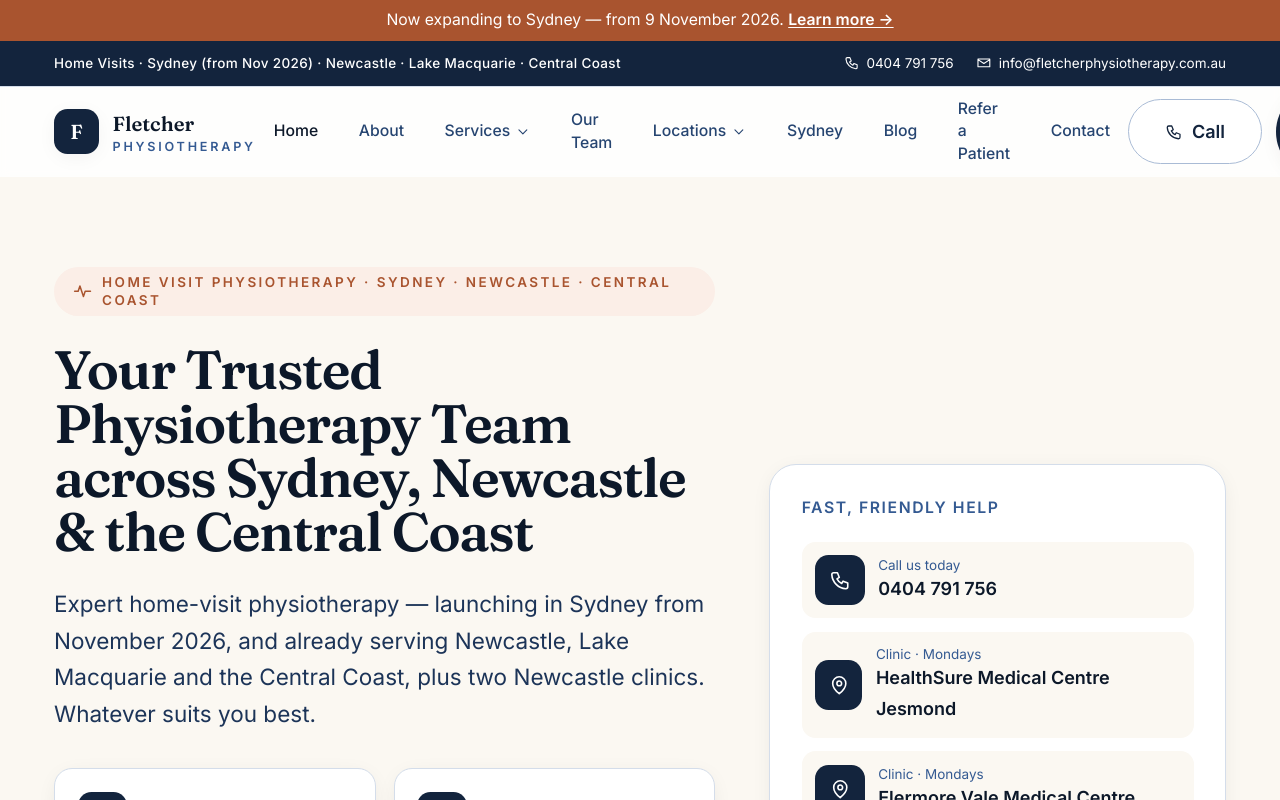
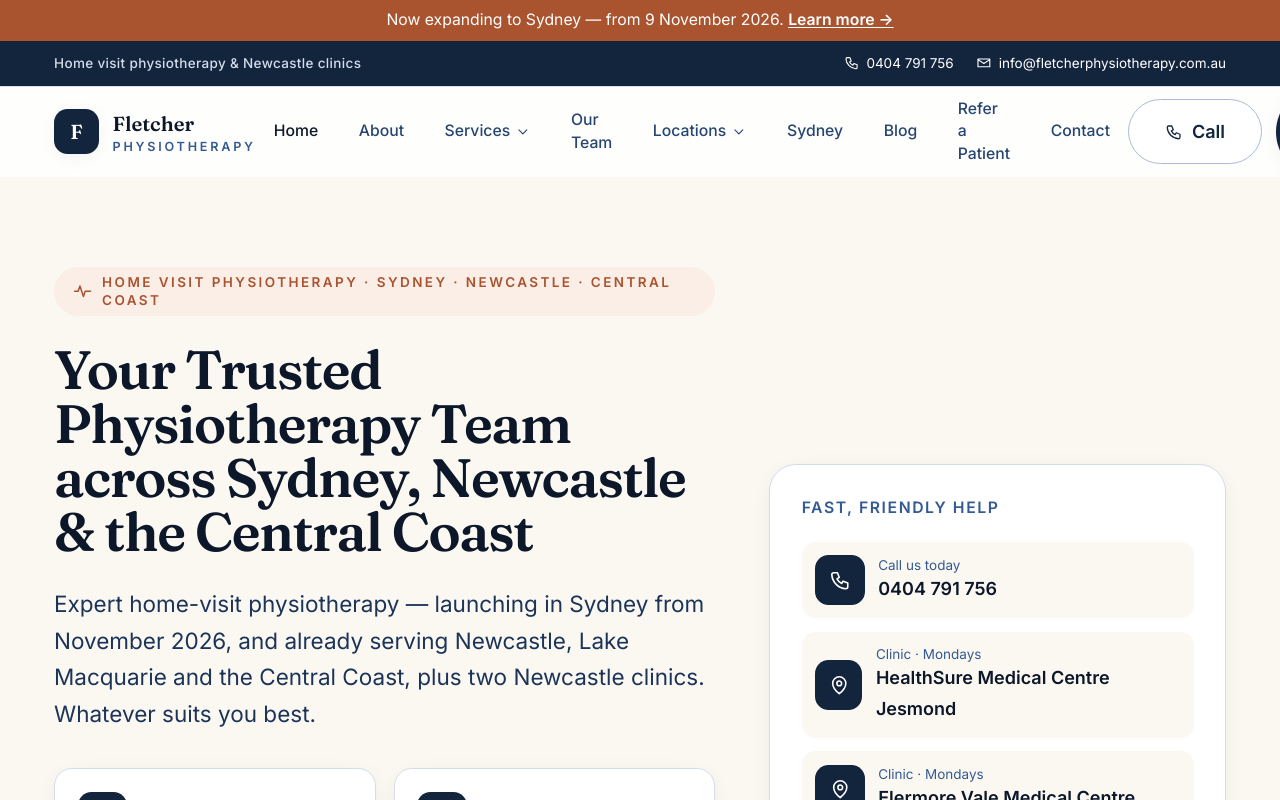
Before and after one commit to Trackrecord-pixel/Fletcher-physiotherapy-website, a Next.js app: page / in a window 1280 px wide. Shown: the top 800 px of the page. Built offline with nearby package versions, Linux system fonts and the light colour scheme.

Commit message:
Add files via upload

```diff
--- a/components/Header.tsx
+++ b/components/Header.tsx
@@ -49,8 +49,8 @@ export default function Header() {
       {/* Top utility bar */}
       <div className="hidden border-b border-navy-100 bg-navy-800 text-white lg:block">
         <div className="container-px flex h-10 items-center justify-between text-xs">
-          <p className="font-medium tracking-wide">
-            Home Visits · Sydney (from Nov 2026) · Newcastle · Lake Macquarie · Central Coast
+          <p className="font-medium tracking-wide text-navy-100">
+            Home visit physiotherapy &amp; Newcastle clinics
           </p>
           <div className="flex items-center gap-5">
             <a href={site.phoneHref} className="inline-flex items-center gap-1.5 hover:text-beige-200">
```
